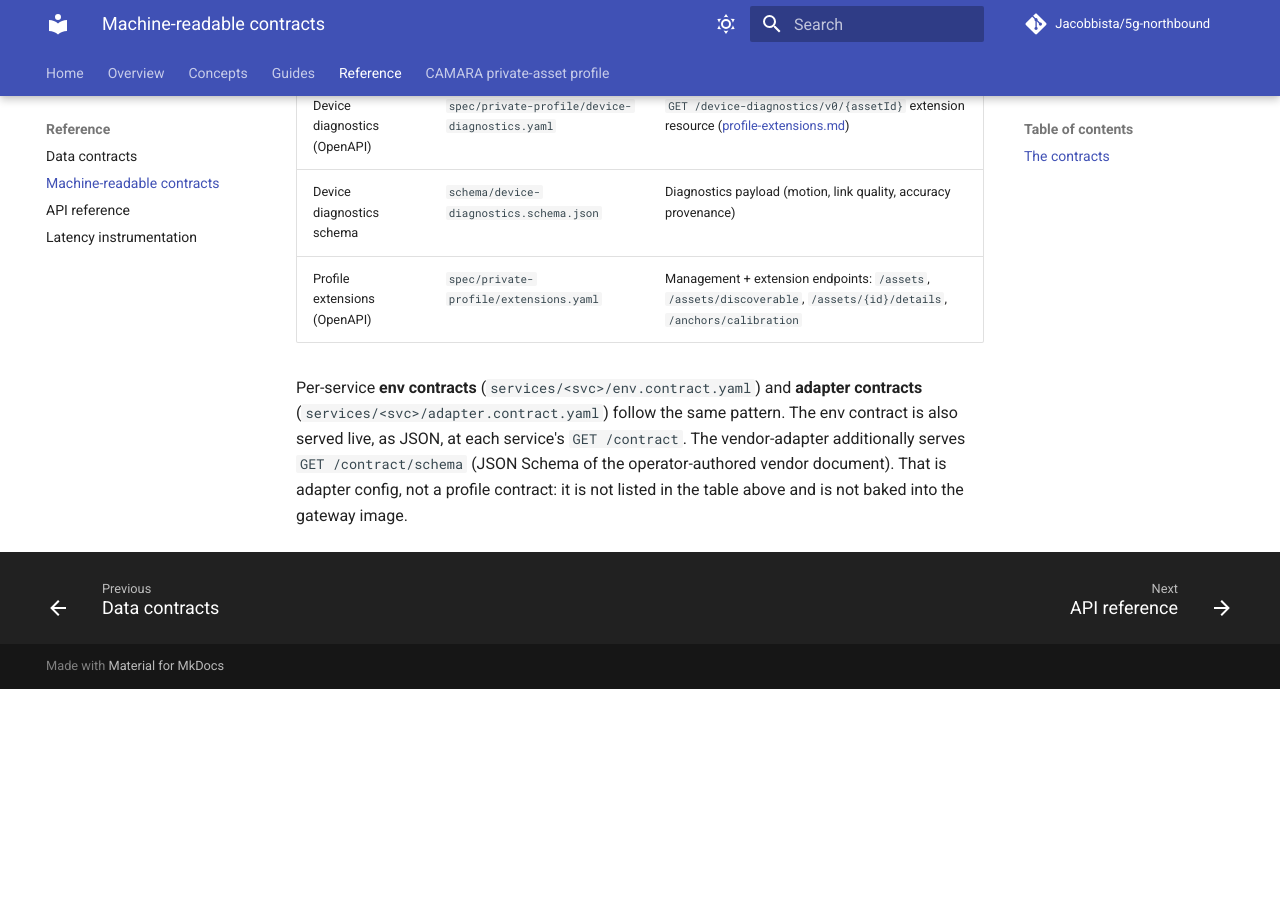
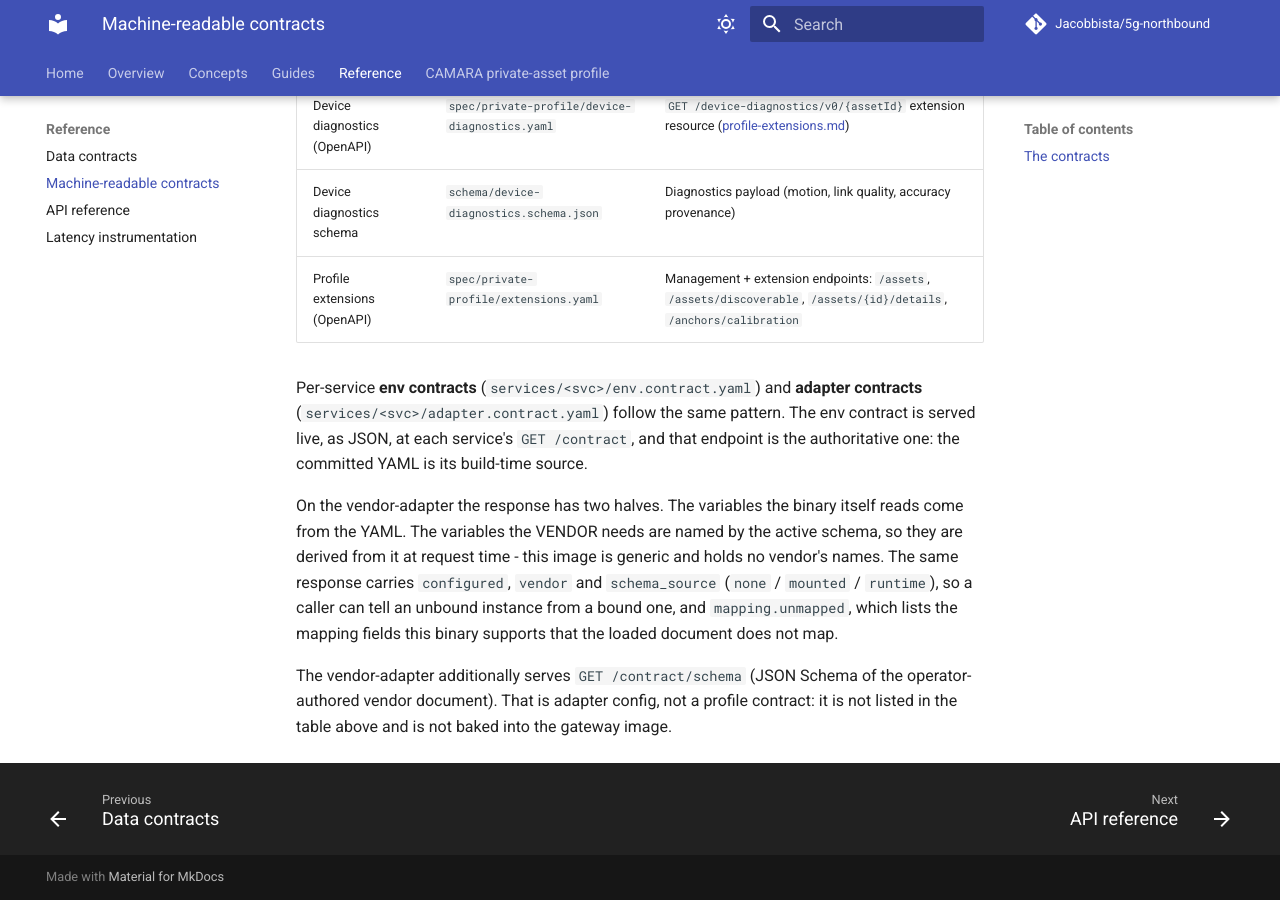
Before and after one commit to Jacobbista/5g-northbound, an MkDocs documentation site: the page built from docs/contracts.md, in a window 1280 px wide and 900 px high, scrolled down 1748 px. Built offline with MkDocs 1.6.1 and Material for MkDocs 9.7.7, drawn with Linux system fonts in a browser that asks for light colours; comment, search, counter and statistics services are not loaded; before the commit the page ends 2437 px from its top, so only the background shows below that.

Commit message:
docs: describe the vendor env contract as schema-derived

```diff
--- a/docs/contracts.md
+++ b/docs/contracts.md
@@ -59,7 +59,17 @@ Take each `<path>` and prefix it with a base above.
 
 Per-service **env contracts** (`services/<svc>/env.contract.yaml`) and **adapter
 contracts** (`services/<svc>/adapter.contract.yaml`) follow the same pattern. The
-env contract is also served live, as JSON, at each service's `GET /contract`.
+env contract is served live, as JSON, at each service's `GET /contract`, and that
+endpoint is the authoritative one: the committed YAML is its build-time source.
+
+On the vendor-adapter the response has two halves. The variables the binary
+itself reads come from the YAML. The variables the VENDOR needs are named by the
+active schema, so they are derived from it at request time - this image is
+generic and holds no vendor's names. The same response carries `configured`,
+`vendor` and `schema_source` (`none` / `mounted` / `runtime`), so a caller can
+tell an unbound instance from a bound one, and `mapping.unmapped`, which lists
+the mapping fields this binary supports that the loaded document does not map.
+
 The vendor-adapter additionally serves `GET /contract/schema` (JSON Schema of
 the operator-authored vendor document). That is adapter config, not a profile
 contract: it is not listed in the table above and is not baked into the gateway
```
Also changed, not shown: AGENTS.md (+1 -0 lines), docs/adapters.md (+1 -1 lines), docs/integrating-a-vendor-rest-api.md (+2 -3 lines), services/vendor-adapter/README.md (+2 -3 lines), 1 other file.
